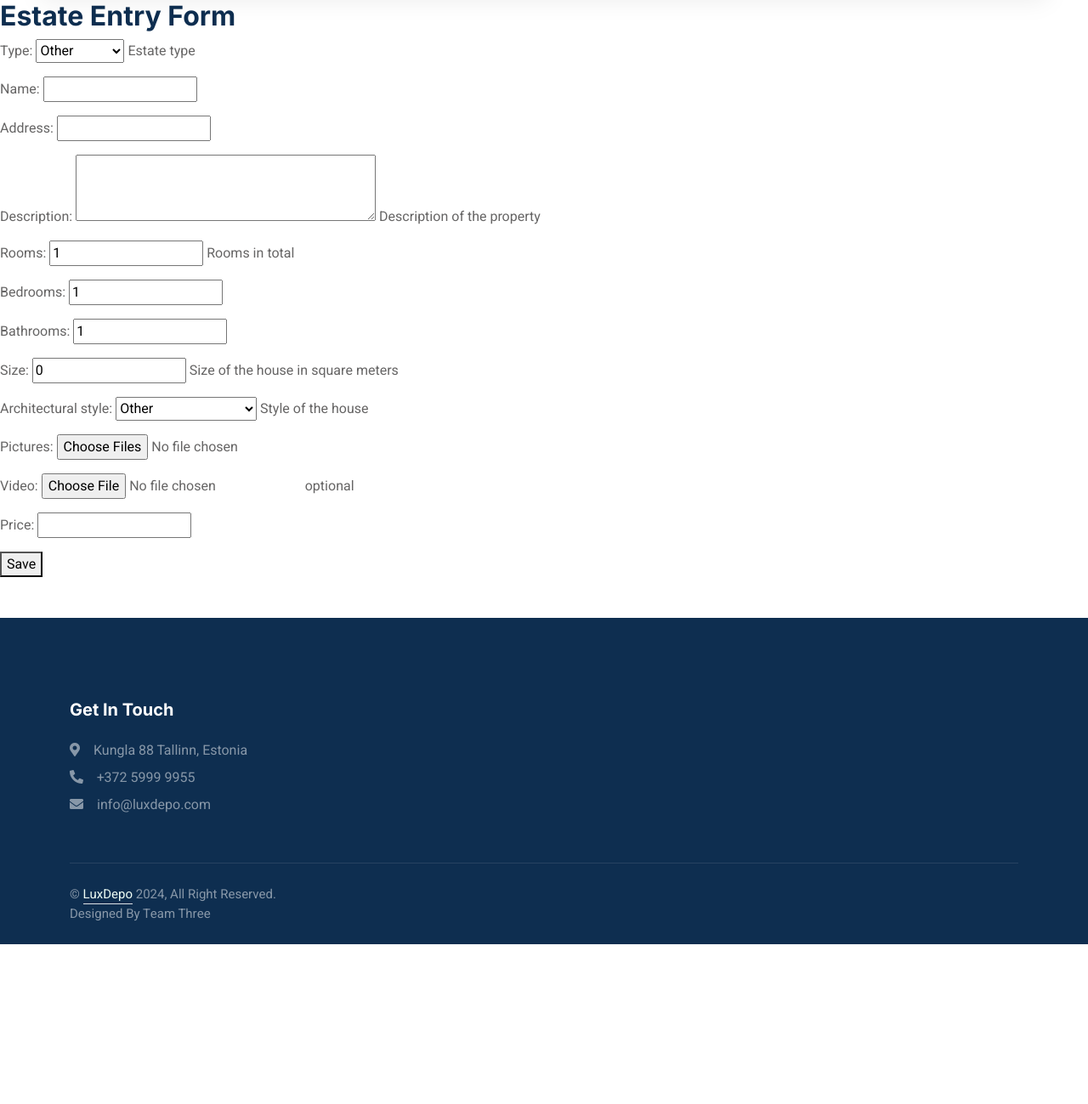
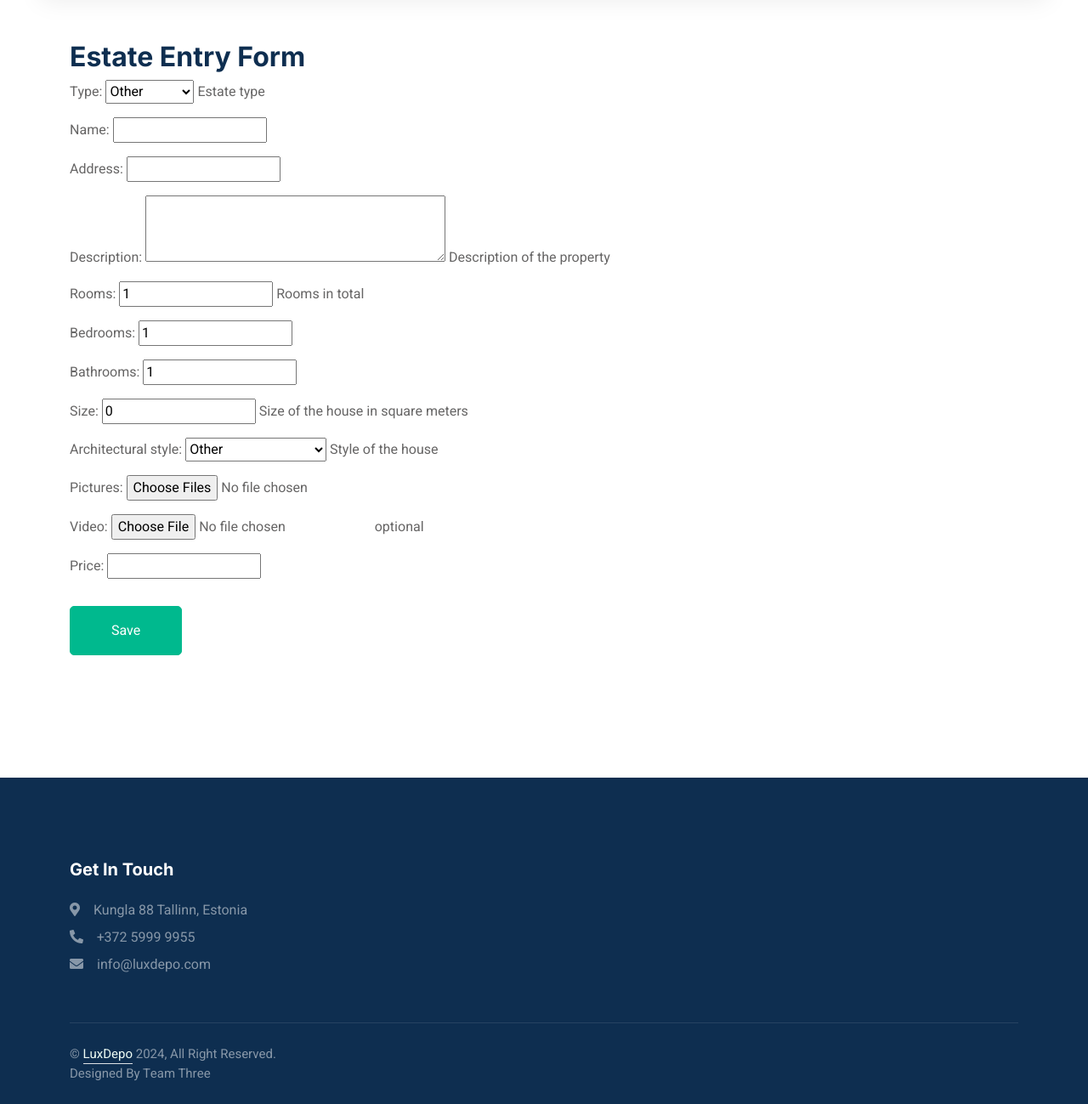
Before and after one commit to Noash1/Finalproject, a Django app: page /my_estates/add_for_sale in a window 1280 px wide. Shown: the part 120-1419 px from the top of the page at 85% size. Before the commit the page ends 1231 px from the top, so only its background shows below. Run offline with Django 5.2, Linux system fonts and the light colour scheme; the visitor is signed in with stand-in values (Sample User, id 1); some libraries are stand-ins or nearby versions.

Commit message:
edit design of forms

```diff
--- a/realestate/forms.py
+++ b/realestate/forms.py
@@ -80,3 +80,4 @@ class CommentForm(forms.ModelForm):
         model = Comment
         widgets = {'content': forms.Textarea(attrs={'rows': 4})}
         fields = ['content']
+        labels = {'content': ''}
--- a/templates/add_estate.html
+++ b/templates/add_estate.html
@@ -2,6 +2,10 @@
 {% load static %}
 
 {% block content %}
+<div class="container-xxl py-5">
+    <div class="container">
+        <div class="row g-0 gx-5 align-items-end">
+            <div class="text-start mx-auto mb-5 wow slideInLeft" data-wow-delay="0.1s">
                 <h2>Estate Entry Form</h2>
                 <form method="post" enctype='multipart/form-data'>
                     {% csrf_token %}
@@ -17,7 +21,11 @@
                         {{ estate_on_auction.as_p }}
                     </div>
                     {% endif %}
-        <button type="submit">Save</button>
+                    <button class="btn btn-primary py-3 px-5 mt-3" type="submit">Save</button>
                 </form>
+            </div>
+        </div>
+    </div>
+</div>
 
 {% endblock %}
```
Also changed, not shown: templates/estate_detail.html (+8 -6 lines). Lines whose indentation alone changed are shown as unchanged.
